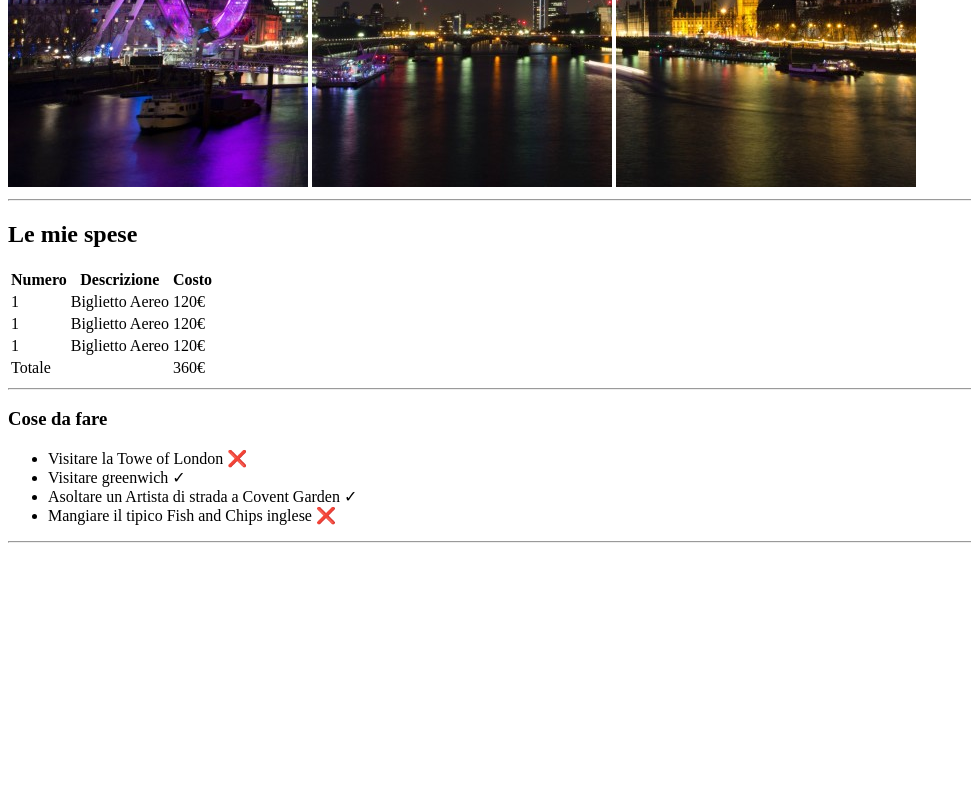
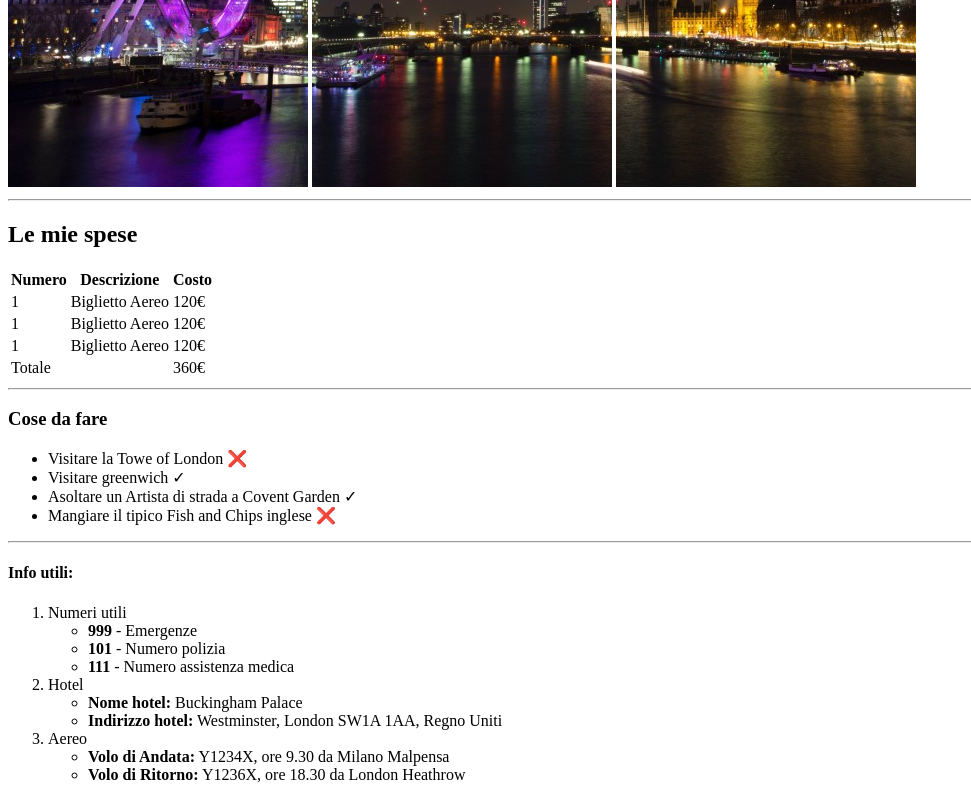
Before and after one commit to OlivieroPinto/html-london-trip, a plain HTML site: page index.html in a window 1280 px wide. Shown: the part 493-1293 px from the top of the page, without its empty margins (0-971 px from the left). Before the commit the page ends 1044 px from the top, so only its background shows below. Drawn offline with Linux system fonts and the light colour scheme.

Commit message:
creazione e fine casino ol e ul

```diff
--- a/index.html
+++ b/index.html
@@ -55,6 +55,27 @@
         </ul>
         <!--fine testo punteggiato-->
         <hr />
+        <h4>Info utili:</h4>
+        <!--inizio casino-->
+            <ol>
+                <li>Numeri utili</li>
+                    <ul>
+                        <li><strong>999</strong> - Emergenze</li>
+                        <li><strong>101</strong> - Numero polizia</li>
+                        <li><strong>111</strong> - Numero assistenza medica</li>
+                    </ul>
+                <li>Hotel</li>
+                    <ul>
+                        <li><strong>Nome hotel:</strong> Buckingham Palace</li>
+                        <li><strong>Indirizzo hotel:</strong> Westminster, London SW1A 1AA, Regno Uniti</li>
+                    </ul>
+                <li>Aereo</li>
+                    <ul>
+                        <li><strong>Volo di Andata:</strong> Y1234X, ore 9.30 da Milano Malpensa</li>
+                        <li><strong>Volo di Ritorno:</strong> Y1236X, ore 18.30 da London Heathrow</li>
+                    </ul>
+            </ol>
+            <!--fine casino-->
     </main>
 </body>
 </html>
```
